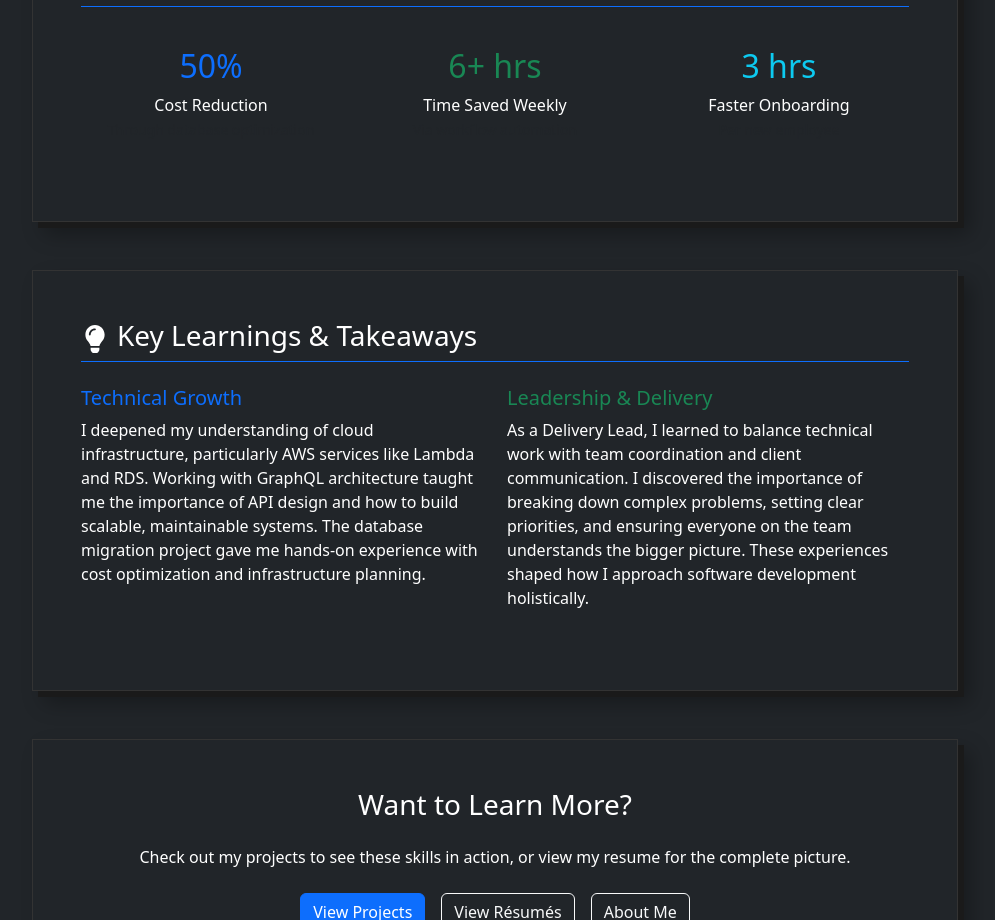
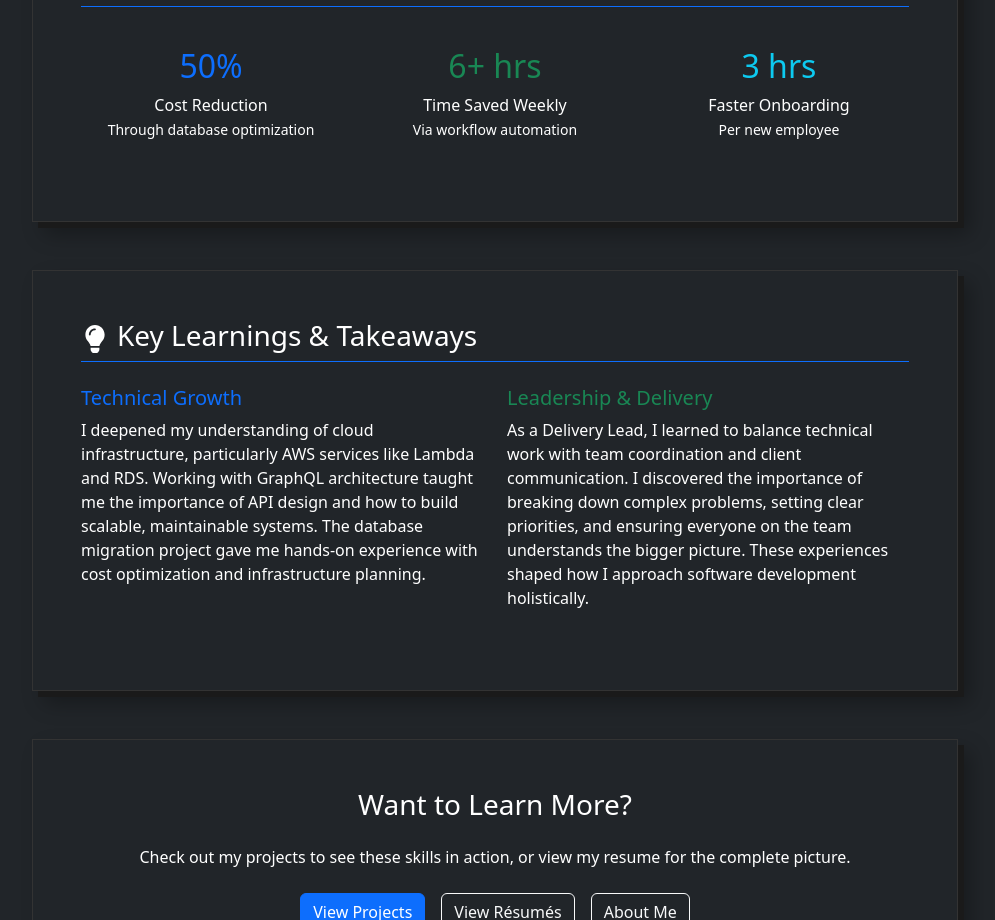
Before and after one commit to jacosta57/portfolio, a Next.js app: page /experience in a window 1280 px wide. Shown: the part 2300-3220 px from the top of the page, without its empty margins (145-1140 px from the left). Built offline with nearby package versions, Linux system fonts and the light colour scheme.

Commit message:
Fix more hidden text

```diff
--- a/src/app/experience/page.tsx
+++ b/src/app/experience/page.tsx
@@ -205,23 +205,21 @@ export default function ExperiencePage() {
                 <div className="p-3">
                   <h2 className="text-primary mb-2">50%</h2>
                   <p className="mb-0">Cost Reduction</p>
-                  <small className="text-muted">
-                    Through database optimization
-                  </small>
+                  <small>Through database optimization</small>
                 </div>
               </div>
               <div className="col-md-4 mb-3">
                 <div className="p-3">
                   <h2 className="text-success mb-2">6+ hrs</h2>
                   <p className="mb-0">Time Saved Weekly</p>
-                  <small className="text-muted">Via workflow automation</small>
+                  <small>Via workflow automation</small>
                 </div>
               </div>
               <div className="col-md-4 mb-3">
                 <div className="p-3">
                   <h2 className="text-info mb-2">3 hrs</h2>
                   <p className="mb-0">Faster Onboarding</p>
-                  <small className="text-muted">Per new employee</small>
+                  <small>Per new employee</small>
                 </div>
               </div>
             </div>
--- a/src/app/projects/[slug]/page.tsx
+++ b/src/app/projects/[slug]/page.tsx
@@ -72,7 +72,7 @@ export default async function ProjectsPage({ params }: Params) {
           <div className="project-header mb-4">
             <h1>{project.name}</h1>
             <div className="d-flex align-items-center mb-3">
-              <span className="text-muted">
+              <span>
                 <FaCalendarAlt className="me-1" /> {project.date || "Ongoing"}
               </span>
               {project.seniorDesign && (
--- a/src/app/projects/page.tsx
+++ b/src/app/projects/page.tsx
@@ -100,7 +100,7 @@ export default function ProjectListPage() {
           ))
         ) : (
           <div className="col-12 text-center py-5">
-            <p className="text-muted">No projects match the selected filter.</p>
+            <p>No projects match the selected filter.</p>
             <button
               className="btn btn-primary mt-2"
               onClick={() => setActiveFilter("All")}
--- a/src/app/resume/page.tsx
+++ b/src/app/resume/page.tsx
@@ -71,9 +71,7 @@ export default function ResumePage() {
                 </div>
 
                 <div className="mb-3">
-                  <small className="text-muted d-block mb-2">
-                    Key Highlights:
-                  </small>
+                  <small className="d-block mb-2">Key Highlights:</small>
                   <ul className="list-unstyled small">
                     {resume.highlights.slice(0, 3).map((highlight, index) => (
                       <li key={index} className="mb-1">
```
